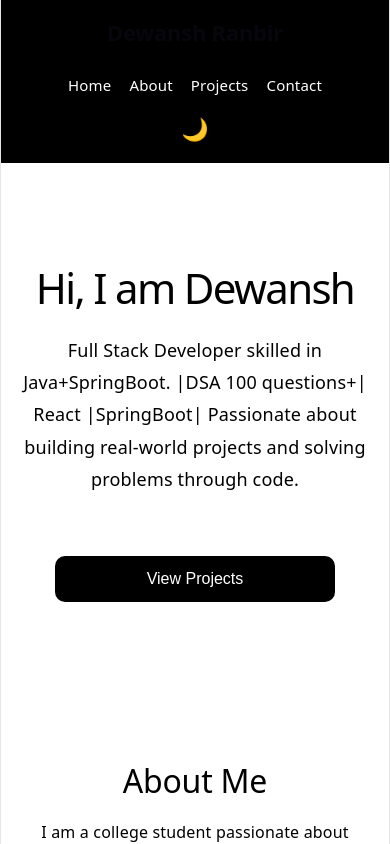
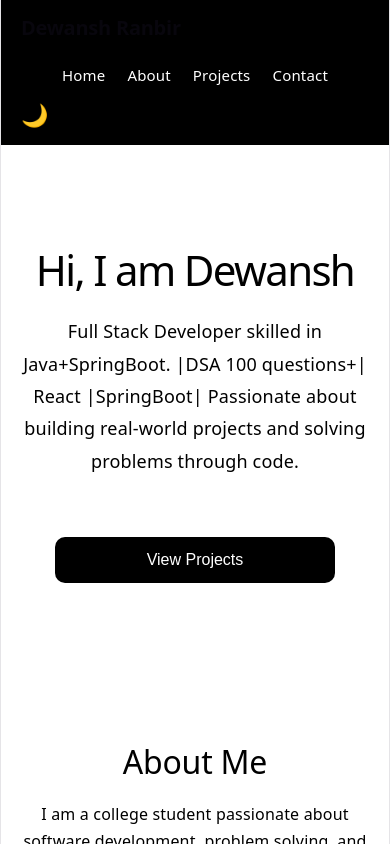
Before and after one commit to ranbirdewansh/portfolio, a React (Vite) app: page / in a window 390 px wide. Shown: the top 844 px of the page. Built offline with nearby package versions, Linux system fonts and the light colour scheme.

Commit message:
Improved compact mobile navbar

```diff
--- a/src/styles/Navbar.css
+++ b/src/styles/Navbar.css
@@ -22,6 +22,8 @@ nav {
   top: 0;
 
   z-index: 1000;
+
+  flex-wrap: wrap;
 }
 
 nav h2 {
@@ -68,24 +70,21 @@ a:hover {
 @media (max-width: 768px) {
 
   nav {
-    flex-direction: column;
+    padding: 16px 20px;
 
-    gap: 20px;
-
-    padding: 20px;
+    row-gap: 16px;
   }
 
   nav h2 {
-    font-size: 22px;
-
-    text-align: center;
+    font-size: 20px;
   }
 
   ul {
-    gap: 18px;
+    width: 100%;
 
-    flex-wrap: wrap;
     justify-content: center;
+
+    gap: 22px;
   }
 
   a {
```
